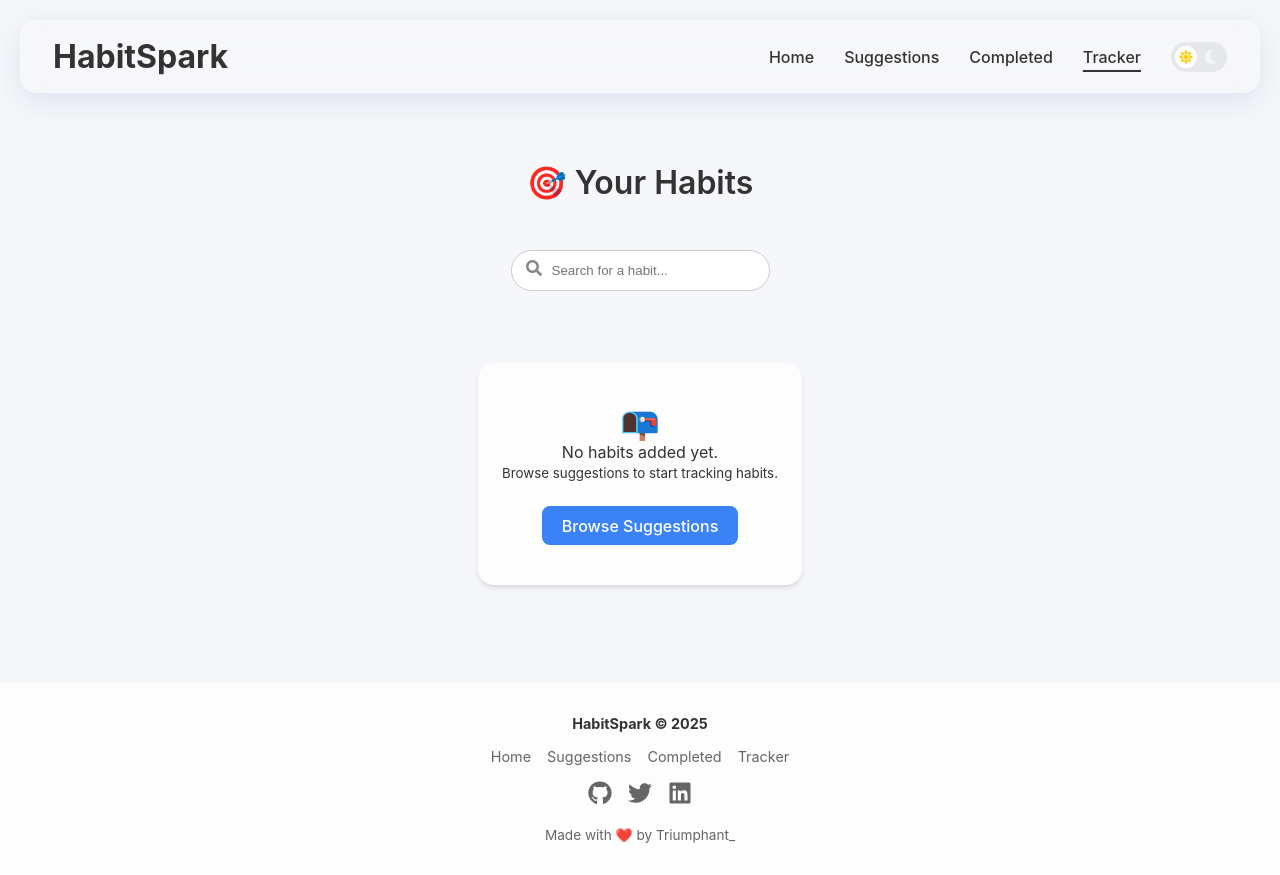
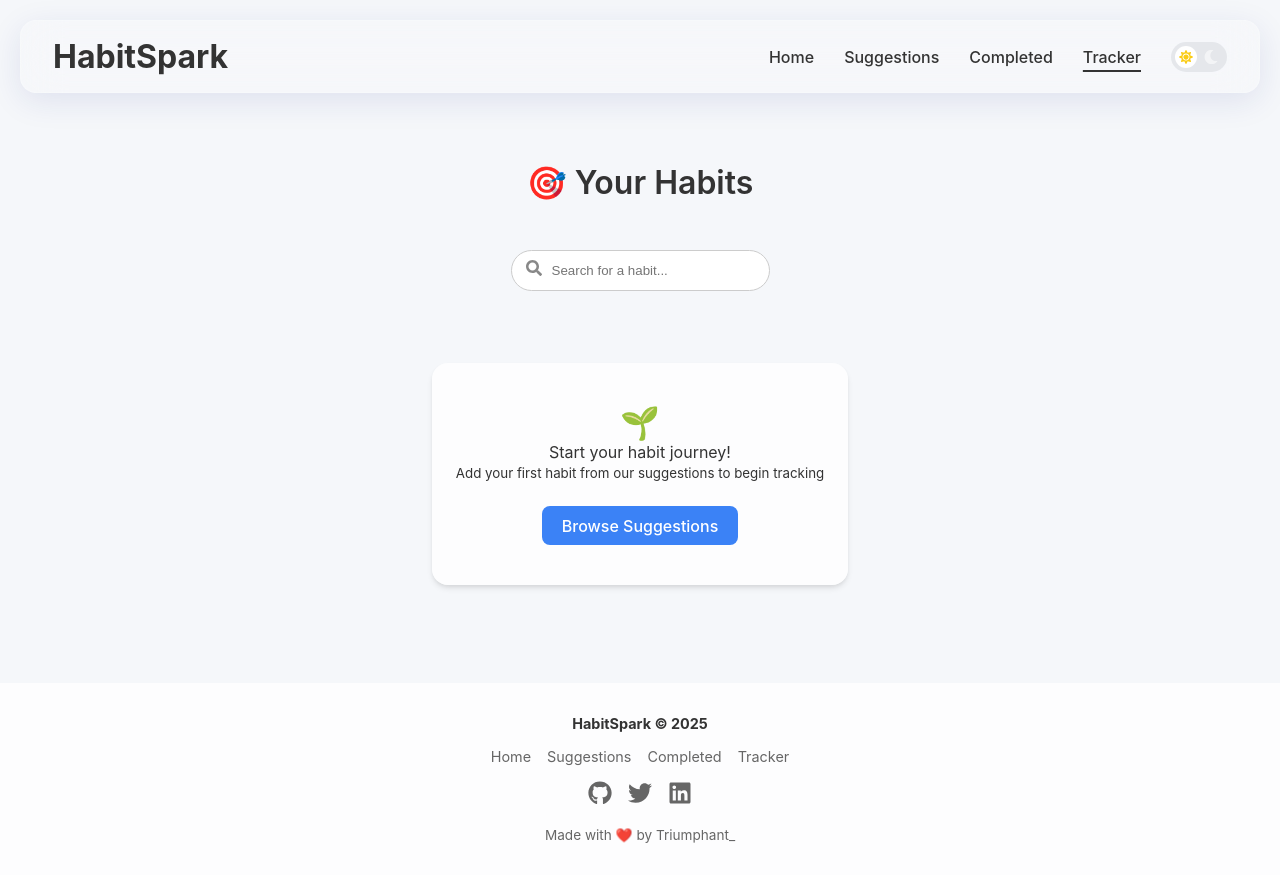
Before and after one commit to Triumphant307/habit-spark-2.0, a Next.js app: page /tracker in a window 1280 px wide. Built offline with nearby package versions, Linux system fonts and the light colour scheme.

Commit message:
feat: enhance search empty states with varied contextual messages and clear search button

```diff
--- a/app/tracker/page.tsx
+++ b/app/tracker/page.tsx
@@ -78,21 +78,27 @@ const Tracker = () => {
           className={styles.noResults}
           variants={itemVariants}
         >
-          <span style={{ fontSize: "2rem" }}>📭</span>
+          <span style={{ fontSize: "2rem" }}>{searchQuery ? "🔎" : "🌱"}</span>
           <p>
             {searchQuery
-              ? "No habits match your search."
-              : "No habits added yet."}
+              ? `No habits matching "${searchQuery}"`
+              : "Start your habit journey!"}
           </p>
           <small>
             {searchQuery
-              ? "Try a different keyword."
-              : "Browse suggestions to start tracking habits."}
+              ? "Try a shorter keyword or check the spelling"
+              : "Add your first habit from our suggestions to begin tracking"}
           </small>
           <br />
           <div>
             {searchQuery ? (
-              ""
+              <button
+                className={styles.goSuggestBtn}
+                onClick={() => setSearchQuery("")}
+                style={{ marginTop: "10px", border: "none" }}
+              >
+                Clear Search
+              </button>
             ) : (
               <Link href="/suggestion" className={styles.goSuggestBtn}>
                 Browse Suggestions
```
Also changed, not shown: app/components/suggestion/SuggestionCard.tsx (+11 -5 lines).
